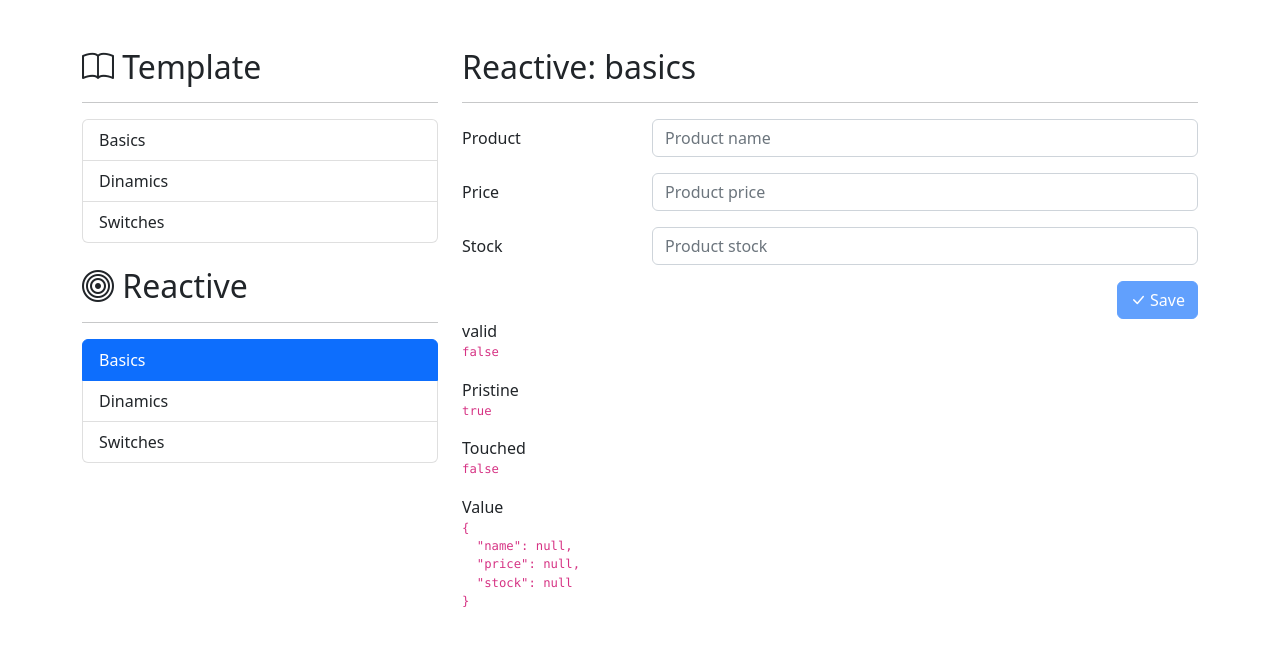
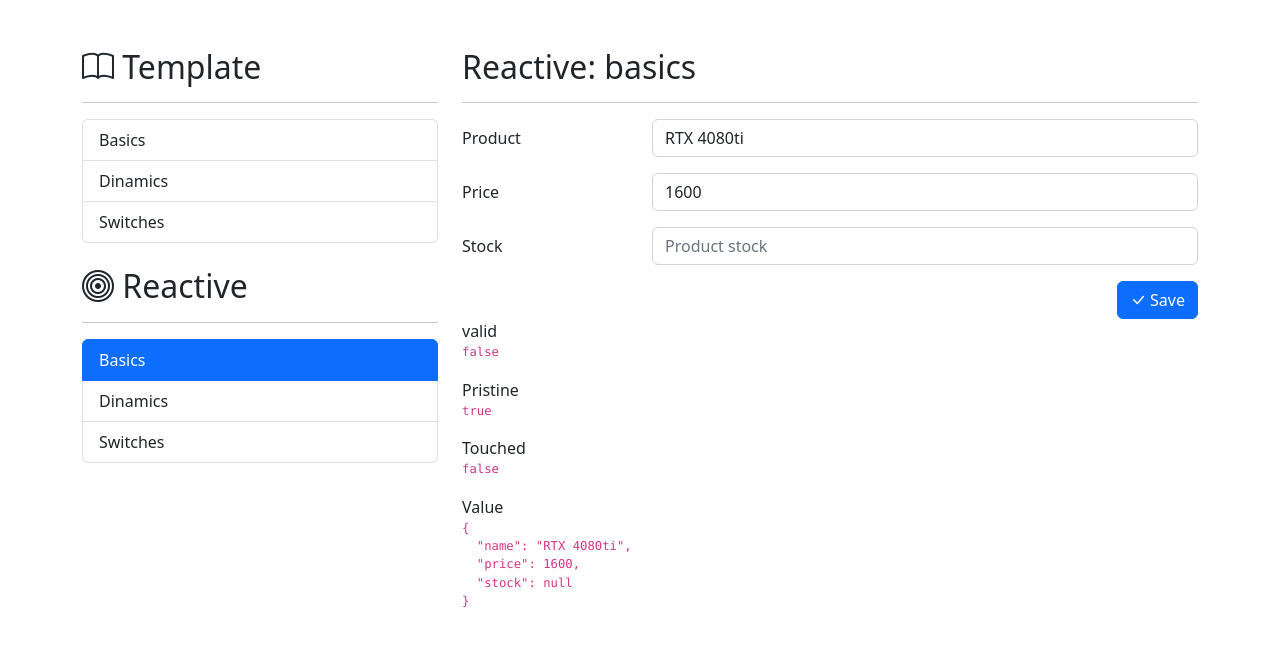
Before and after one commit to EduardoUDG/Angular_form-app, an Angular app: page /reactive/basics in a window 1280 px wide. Shown: the top 646 px of the page. Built offline with nearby package versions, Linux system fonts and the light colour scheme.

Commit message:
update - (ngSubmit), value, markAllAsTouched(), reset(), setValue(), OnInit

```diff
--- a/src/app/reactive/basics/basics.component.html
+++ b/src/app/reactive/basics/basics.component.html
@@ -4,7 +4,9 @@
 <div class="row">
   <div class="col">
 
-    <form autocomplete="off" [formGroup]="myForm">
+    <form [formGroup]="myForm"
+          autocomplete="off"
+          (ngSubmit)="save()">
 
       <!-- field product -->
       <div class="mb-3 row">
@@ -52,9 +54,8 @@
 
       <div class="row">
         <div class="col">
-          <button type="submit"
-                  [disabled]="myForm.invalid"
-                  class="btn btn-primary float-end">
+          <button class="btn btn-primary float-end"
+                  type="submit">
             <i class="bi bi-check-lg"></i>
             Save
           </button>
--- a/src/app/reactive/basics/basics.component.ts
+++ b/src/app/reactive/basics/basics.component.ts
@@ -1,4 +1,4 @@
-import { Component } from '@angular/core';
+import { Component, OnInit } from '@angular/core';
 import { FormGroup, FormBuilder, Validators } from '@angular/forms';
 
 @Component({
@@ -7,7 +7,7 @@ import { FormGroup, FormBuilder, Validators } from '@angular/forms';
   styles: [
   ]
 })
-export class BasicsComponent {
+export class BasicsComponent implements OnInit{
 
   // myForm: FormGroup = new FormGroup({
   //   name  : new FormControl('RTX 4080ti'),
@@ -26,10 +26,26 @@ export class BasicsComponent {
     private _fb: FormBuilder
   ) { }
 
+  ngOnInit(): void {
+    this.myForm.reset({
+      name: 'RTX 4080ti' ,
+      price: 1600,
+    });
+  }
+
   invalidInput( inputName: string ) {
     return this.myForm.controls[`${inputName}`].errors
             && this.myForm.controls[`${inputName}`].touched
   }
 
+  save() {
+    if( this.myForm.invalid ) {
+      this.myForm.markAllAsTouched();
+      return
+    }
+    console.log( this.myForm.value );
+    this.myForm.reset()
+  }
+
 
 }
```
